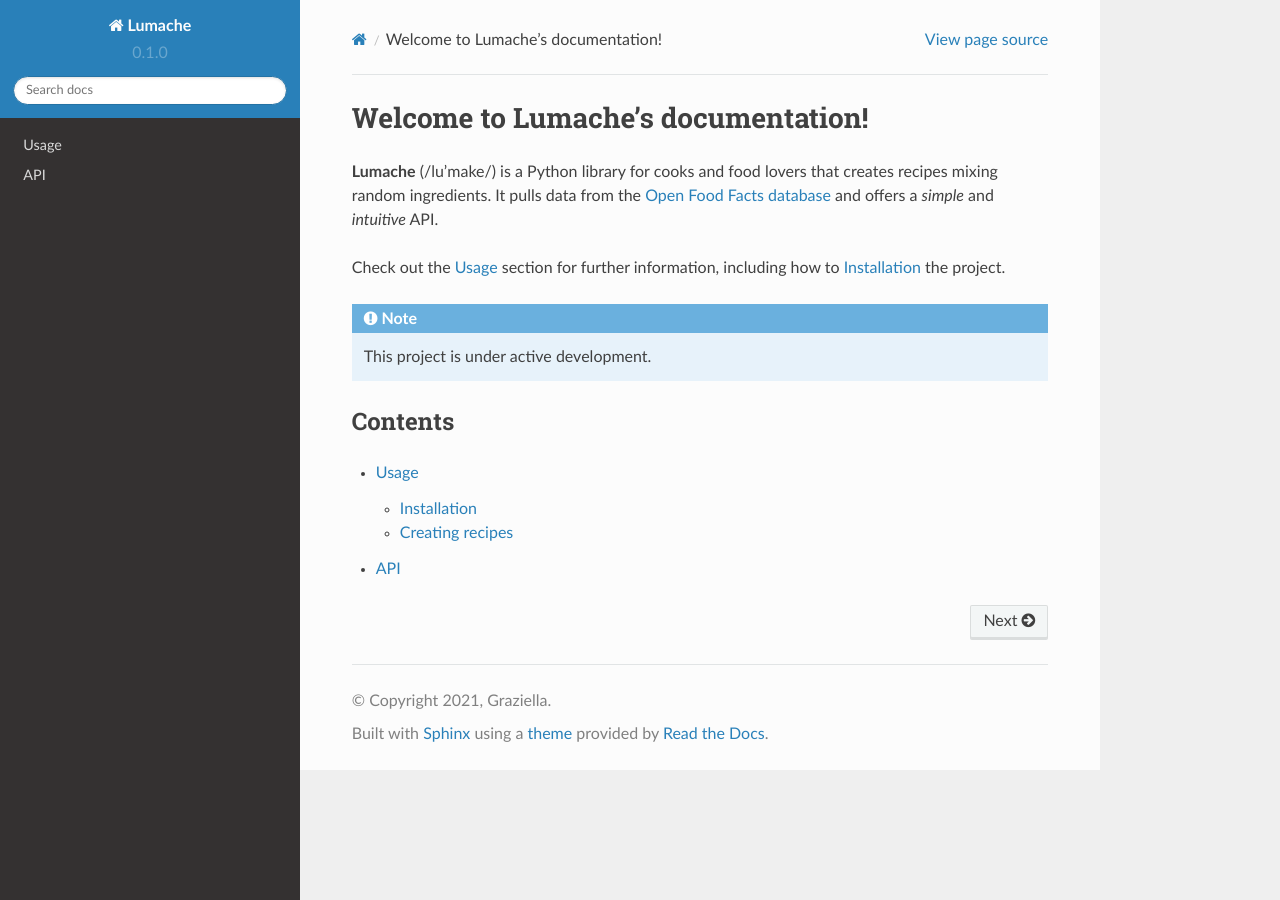
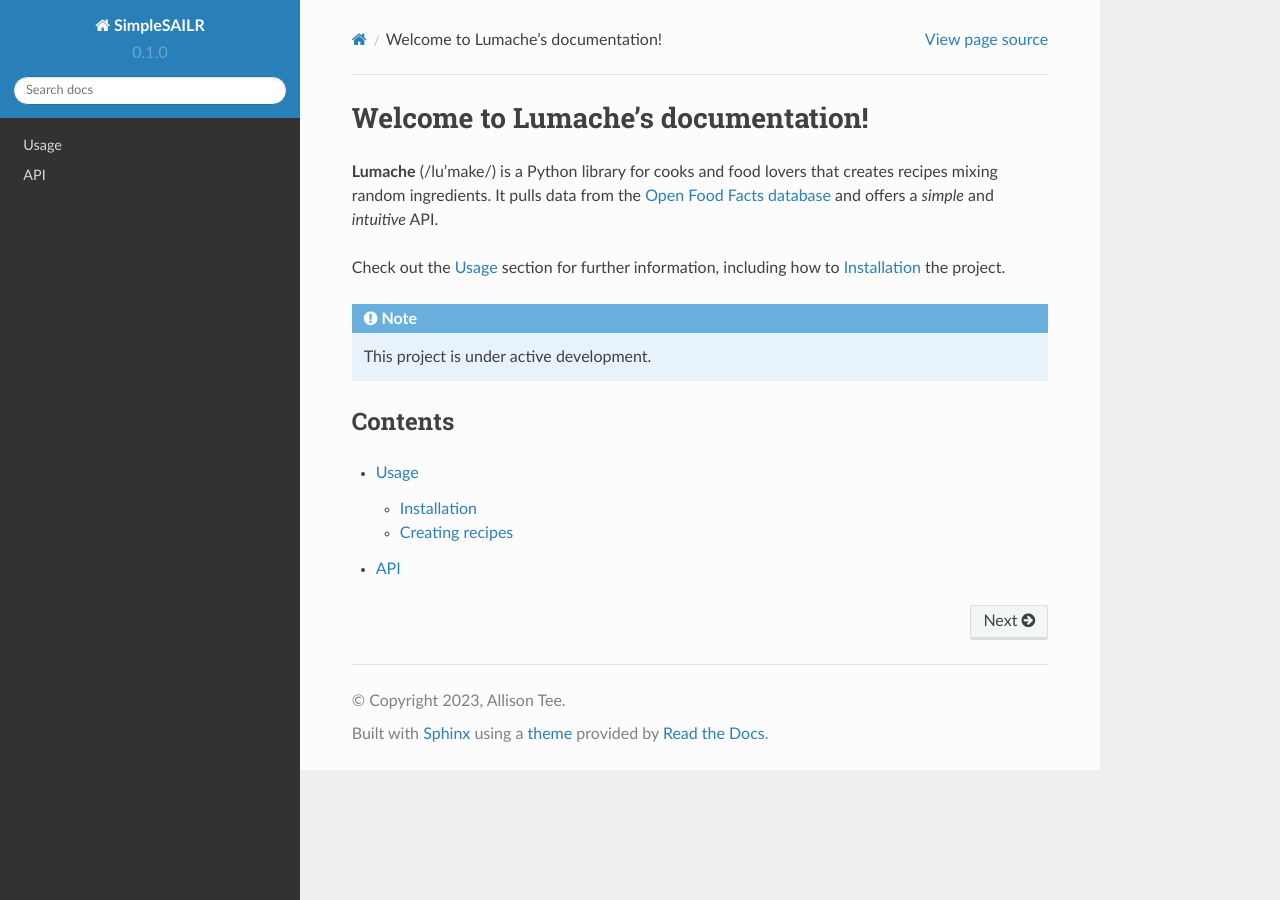
Before and after one commit to WorldsEndDunce/ssailr-rtd, a Sphinx documentation site: the page built from docs/source/index.rst, in a window 1280 px wide. Built offline with Sphinx 7.4.7 and the Read the Docs theme 2.0.0, drawn with Linux system fonts in a browser that asks for light colours.

Commit message:
Update conf.py info

```diff
--- a/docs/source/conf.py
+++ b/docs/source/conf.py
@@ -2,9 +2,9 @@
 
 # -- Project information
 
-project = 'Lumache'
-copyright = '2021, Graziella'
-author = 'Graziella'
+project = 'SimpleSAILR'
+copyright = '2023, Allison Tee'
+author = 'Allison Tee and Celia Blanco'
 
 release = '0.1'
 version = '0.1.0'
```
